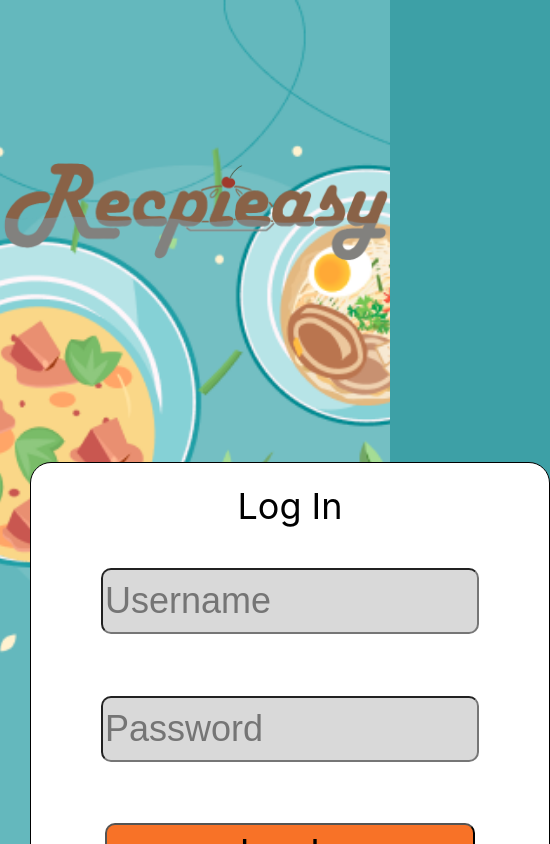
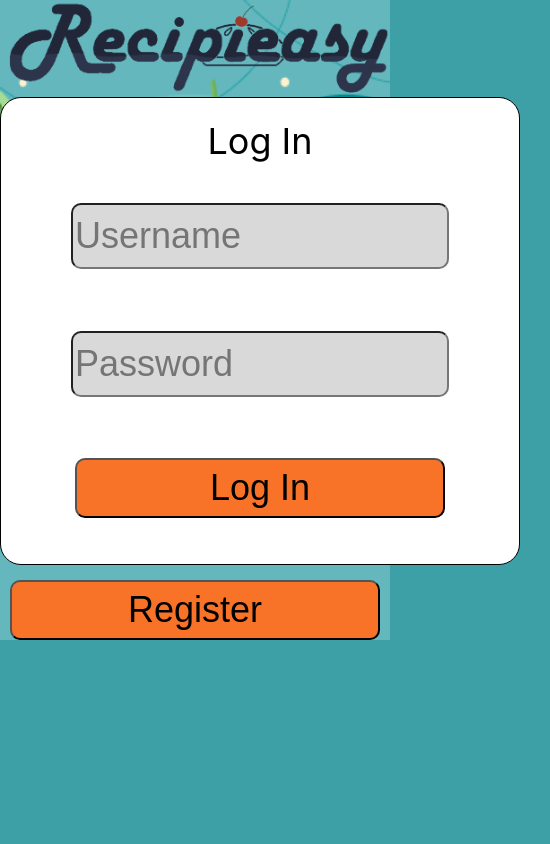
Before and after one commit to SmokeIce593/recipebigproject, a React (Create React App) app in the folder frontend/: page / in a window 390 px wide. Shown: the top 844 px of the page, 550 px wide, since content can reach past the window. Built offline with nearby package versions, Linux system fonts and the light colour scheme.

Commit message:
Update Mobile

```diff
--- a/frontend/src/components/login.css
+++ b/frontend/src/components/login.css
@@ -24,14 +24,16 @@ img{
 }
 
 .registerbutton{
-	position: inline-block;
+	position: right;
     height: 60px;
     width: 370px;
     background-color: #F87227;
     border-radius: 10px;
     font-size: 36px;
     margin-top: 4%;
-    margin-left: 11%;
+    justify-content: center;
+    margin-right: auto;
+    margin-left: auto;
 }
 
 
@@ -43,7 +45,9 @@ img{
     border-radius: 21px;
     height: 466px;
     width: 518px;
-    margin-left: 5%;
+    justify-content: center;
+    margin-right: auto;
+    margin-left: auto;
 }
 
 .title{
@@ -72,5 +76,7 @@ img{
 
 .error{
 	color: red;
-	margin-left: 25%;
+	justify-content: center;
+    margin-right: auto;
+    margin-left: auto;
 }
--- a/frontend/src/pages/LoginPage.js
+++ b/frontend/src/pages/LoginPage.js
@@ -8,17 +8,9 @@ import Login from '../components/Login';
 const LoginPage = () =>
 {
     return(
-      <div className="main-container" style={{height:'100vh'}} >
-        <div class="block" style={{"height":"400px;"}}>
-          <div className="centered">
-            <div style={{display: 'flex', justifyContent:'center', alignItems:'center' , height:'50vh'}}>
-              <PageTitle />
-            </div>
-            <div class="child">
-              <Login />
-            </div>
-          </div>
-        </div>
+      <div className='main-container'>
+        <PageTitle />
+        <Login />
       </div>
     );
 };
```
Also changed, not shown: frontend/public/logo.png.
